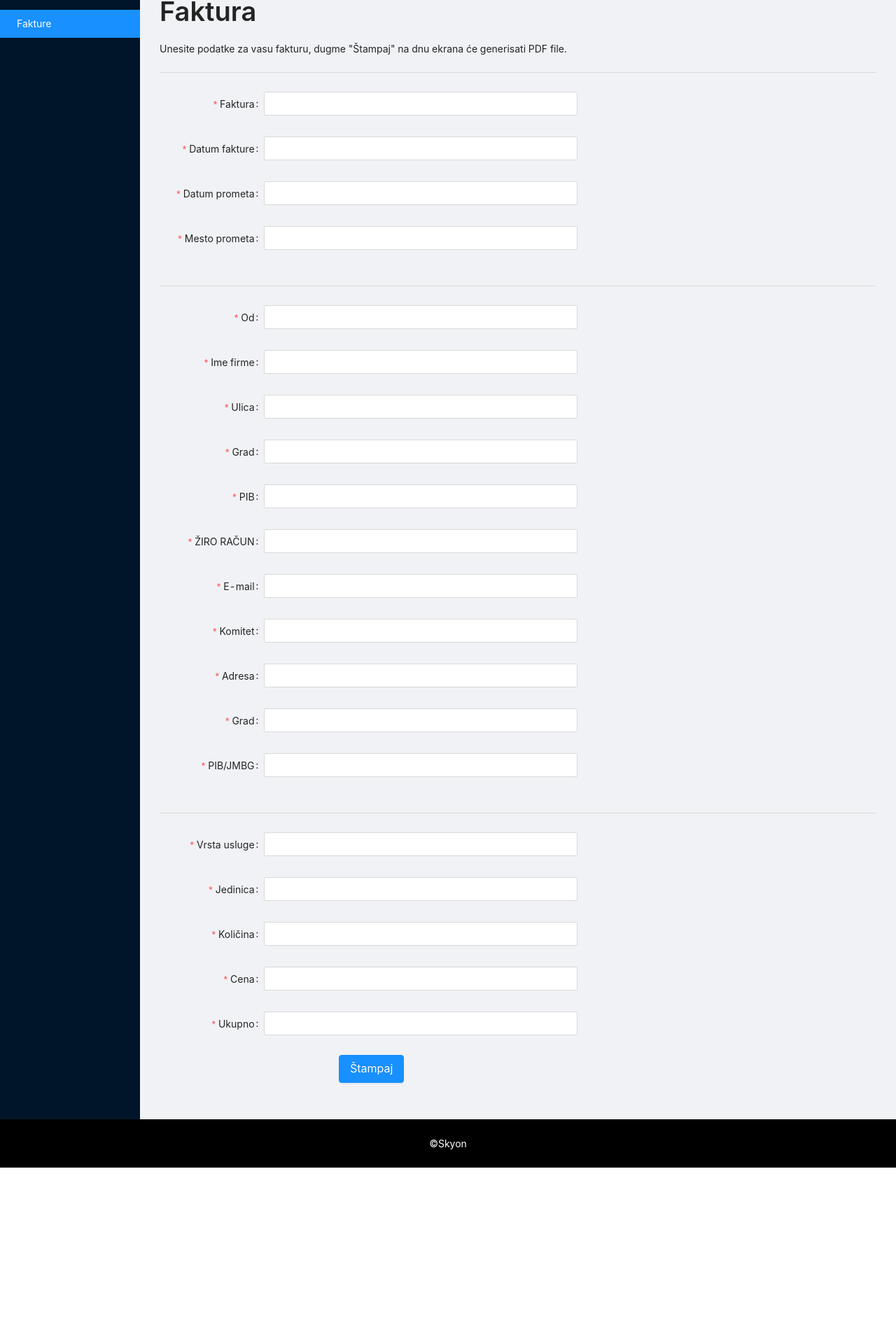
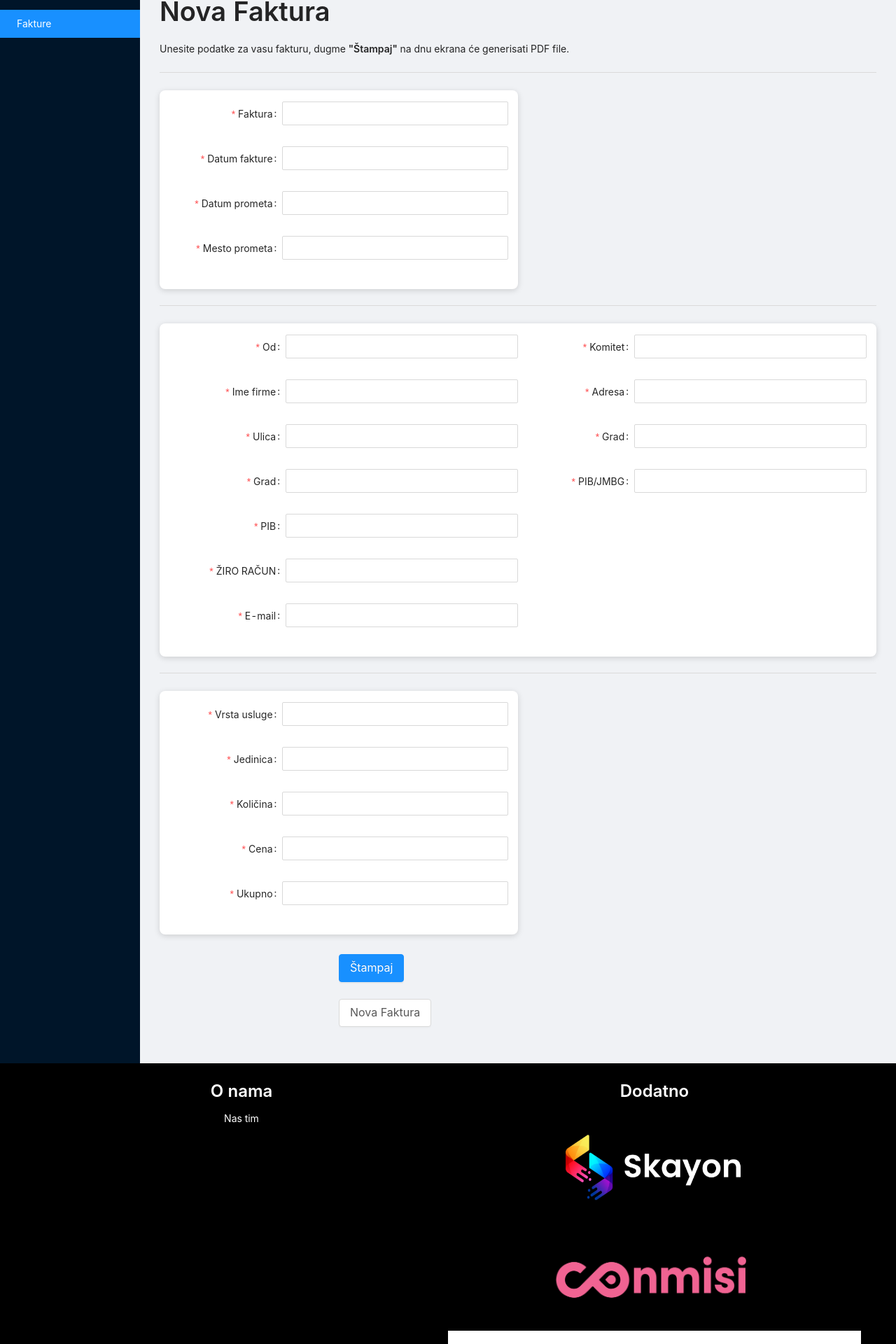
Before and after one commit to OmkoBass/invoice, a React (Create React App) app: page / in a window 1280 px wide. Shown: the part 99-2019 px from the top of the page at 70% size. Before the commit the page ends 1767 px from the top, so only its background shows below. Built offline with nearby package versions, Linux system fonts and the light colour scheme; the HTML template or start-up script is replaced by a standard one; what @react-pdf/renderer would draw is missing.

Commit message:
Added logos, improved invoice and added extra control for a new invoice

```diff
--- a/src/App.js
+++ b/src/App.js
@@ -9,7 +9,13 @@ import Invoice from "./Components/Invoice";
 //React pdf
 import { Document, Page, View, Text, StyleSheet, Font, PDFViewer } from '@react-pdf/renderer';
 
-import { Layout } from 'antd';
+//antd
+import { Layout, Row, Col, Typography, Avatar } from 'antd';
+
+//img
+import skyon from './Assets/Skayon_logo_dark.png'
+import conmisi from './Assets/conmisi.png';
+import ictdc from './Assets/ictdc.png'
 
 const { Footer } = Layout;
 
@@ -128,7 +134,7 @@ function App() {
                                     <Text> </Text>
                                     <Text style={styles.subtitle}>{invoice.toName}</Text>
                                     <Text> </Text>
-                                    <Text>Adresa: {invoice.toAdress}</Text>
+                                    <Text>Adresa: {invoice.toAddress}</Text>
                                     <Text>{invoice.toCity}</Text>
                                     <Text>PIB/JMBG: {invoice.toPib}</Text>
                                 </View>
@@ -196,7 +202,38 @@ function App() {
             textAlign: 'center',
             color: 'white',
             backgroundColor: 'black',
-        }}>©Skyon</Footer>
+        }}>
+            <Row justify='space-between'>
+                <Col span={12}>
+                    <Typography.Title level={3} style={{color: 'white'}}> O nama </Typography.Title>
+                </Col>
+                <Col span={12}>
+                    <Typography.Title level={3} style={{color: 'white'}}> Dodatno </Typography.Title>
+                </Col>
+            </Row>
+            <Row justify='space-between'>
+                <Col span={12}>
+                    Nas tim
+                </Col>
+                <Col span={12}>
+                    <Col span={24}>
+                        <a href='https://skayon.agency/'>
+                            <Avatar src={skyon} shape='square' style={{width: '50%', height: '25%'}} alt='skyon logo'/>
+                        </a>
+                    </Col>
+                    <Col span={24} style={{marginTop: '2em'}}>
+                        <a href='https://conmisi.com/'>
+                            <Avatar src={conmisi} shape='square' style={{width: '50%', height: '25%'}} alt='conmisi logo'/>
+                        </a>
+                    </Col>
+                    <Col span={24} style={{marginTop: '2em', backgroundColor: 'white'}}>
+                        <a href='https://ictdc.rs/'>
+                            <Avatar src={ictdc} shape='square' style={{width: '50%', height: '25%'}} alt='conmisi logo'/>
+                        </a>
+                    </Col>
+                </Col>
+            </Row>
+        </Footer>
     </div>
 }
 
--- a/src/Components/Invoice.js
+++ b/src/Components/Invoice.js
@@ -6,7 +6,7 @@ import {Form, Input, Button, Divider, Typography, Layout, Menu, Row, Col} from '
 //logo
 import logo from '../Assets/Skayon_logo_dark.png'
 
-const {Title, Paragraph} = Typography;
+const {Title, Paragraph, Text} = Typography;
 
 const {Header, Content, Sider} = Layout;
 
@@ -15,8 +15,33 @@ function Invoice(props) {
         props.returnInvoiceInfo(form.getFieldsValue());
     }
 
+    function handleClear() {
+        form.setFieldsValue({
+            invoice: null,
+            dateInvoice: null,
+            dateTraffic: null,
+            place: null,
+            fromName: null,
+            firmName: null,
+            street: null,
+            city: null,
+            pib: null,
+            account: null,
+            email: null,
+            toName: null,
+            toAddress: null,
+            toCity: null,
+            toPib: null,
+            serviceType: null,
+            unit: null,
+            amount: null,
+            price: null,
+            total: null,
+        });
+    }
+
     const layout = {
-        labelCol: {span: 6},
+        labelCol: {span: 8},
     }
 
     const controlLayout = {
@@ -29,6 +54,13 @@ function Invoice(props) {
         width: '100%',
         height: '100%',
         float: 'left'
+    }
+
+    const formStyle = {
+        backgroundColor: 'white',
+        padding: '1em',
+        borderRadius: '8px',
+        boxShadow: ' 0 2px 8px rgba(0, 0, 0, 0.15)',
     }
 
     let [form] = Form.useForm();
@@ -52,9 +84,9 @@ function Invoice(props) {
                 <Header/>
                 <Content style={{ padding: '2em'}}>
                     <Typography>
-                        <Title>Faktura</Title>
+                        <Title>Nova Faktura</Title>
                         <Paragraph>
-                            Unesite podatke za vasu fakturu, dugme "Štampaj" na dnu ekrana će generisati PDF file.
+                            Unesite podatke za vasu fakturu, dugme <Text strong>"Štampaj"</Text> na dnu ekrana će generisati PDF file.
                         </Paragraph>
                     </Typography>
                     <Divider/>
@@ -65,7 +97,7 @@ function Invoice(props) {
                           onFinish={handleFinish}
                     >
                         <Row>
-                            <Col lg={14} xs={24}>
+                            <Col lg={12} xs={24} style={formStyle}>
                                 <Form.Item name='invoice'
                                            label='Faktura:'
                                            hasFeedback={true}
@@ -102,8 +134,8 @@ function Invoice(props) {
 
                         <Divider/>
 
-                        <Row>
-                            <Col lg={14} xs={24}>
+                        <Row style={formStyle}>
+                            <Col lg={12} xs={24}>
                                 <Form.Item name='fromName'
                                            label='Od:'
                                            hasFeedback={true}
@@ -159,7 +191,7 @@ function Invoice(props) {
                                 </Form.Item>
                             </Col>
 
-                            <Col lg={14} xs={24}>
+                            <Col lg={12} xs={24}>
                                 <Form.Item name='toName'
                                            label='Komitet:'
                                            hasFeedback={true}
@@ -168,7 +200,7 @@ function Invoice(props) {
                                     <Input/>
                                 </Form.Item>
 
-                                <Form.Item name='toAdress'
+                                <Form.Item name='toAddress'
                                            label='Adresa:'
                                            hasFeedback={true}
                                            rules={[{ required: true, message: 'Unesite informacije!' }]}
@@ -196,7 +228,7 @@ function Invoice(props) {
                         <Divider/>
 
                         <Row>
-                            <Col lg={14} xs={24}>
+                            <Col lg={12} xs={24} style={formStyle}>
                                 <Form.Item name='serviceType'
                                            label='Vrsta usluge:'
                                            hasFeedback={true}
@@ -234,12 +266,25 @@ function Invoice(props) {
                             </Col>
                         </Row>
 
+                        <Row style={{marginTop: '2em'}}>
+                            <Col>
                                 <Form.Item {...controlLayout}>
                                     <Button type='primary'
                                             size='large'
                                             htmlType='submit'
                                     >Štampaj</Button>
                                 </Form.Item>
+                            </Col>
+                            <Col>
+                                <Form.Item {...controlLayout}>
+                                    <Button type='default'
+                                            size='large'
+                                            onClick={handleClear}
+                                    >Nova Faktura</Button>
+                                </Form.Item>
+                            </Col>
+                        </Row>
+
                     </Form>
                 </Content>
             </Layout>
```
Also changed, not shown: src/Assets/conmisi.png (added), src/Assets/ictdc.png (added). Lines whose indentation alone changed are shown as unchanged.
